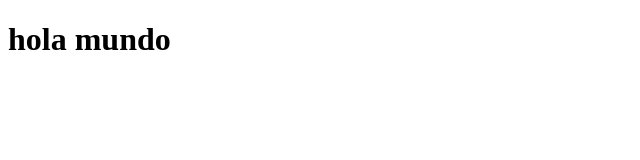
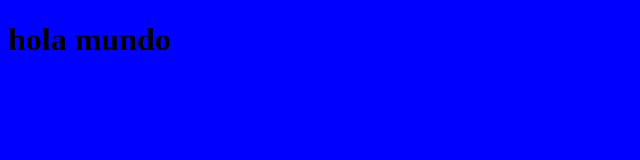
Before and after one commit to lelicpu/mi-segundo-repositorio, a plain HTML site: page index.html in a window 1280 px wide. Shown: the whole page, without its empty margins (0-640 px from the left). Drawn offline with Linux system fonts and the light colour scheme.

Commit message:
cambiando fondo de index

```diff
--- a/index.html
+++ b/index.html
@@ -2,8 +2,14 @@
 <html lang="en">
 <head>
     <meta charset="UTF-8">
-    <meta name="viewport" content="width=>, initial-scale=1.0">
+    <meta name="viewport" content="width=, initial-scale=1.0">
     <title>Document</title>
+    <style>
+        html, body {
+            background-color: blue;
+        }
+    </style>
+
 </head>
 <body>
     <h1>hola mundo</h1>
```
